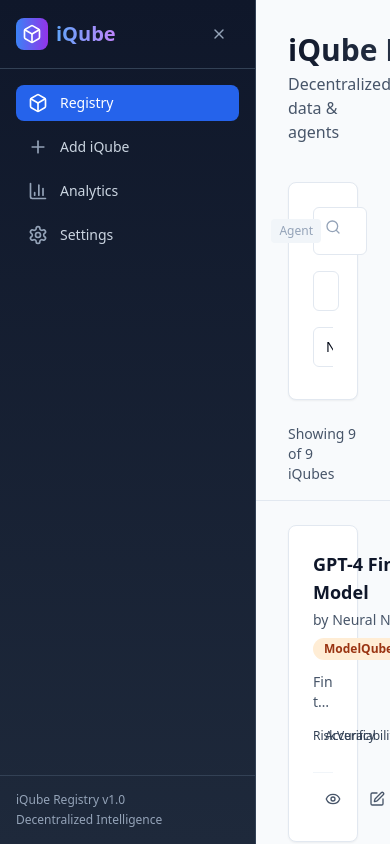
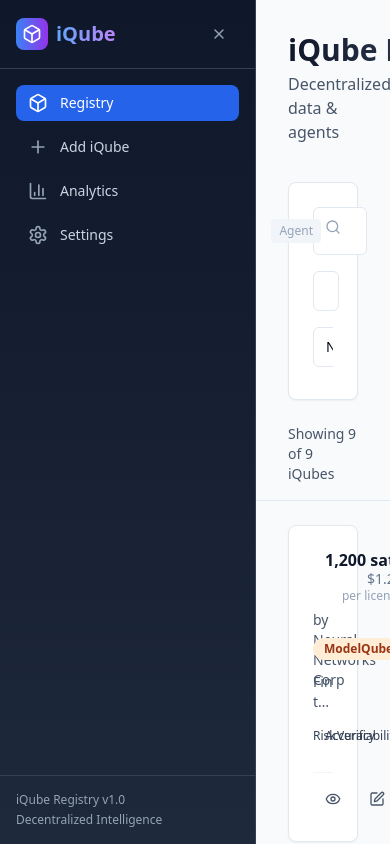
Before and after one commit to iQube-Protocol/iQube-registry, a React (Vite) app: page / in a window 390 px wide. Built offline with nearby package versions, Linux system fonts and the light colour scheme.

Commit message:
Fix: Prevent content overflow in IQube card
Ensure numbers and "pay to data" text stay within the IQube card boundaries in responsive and mobile modes.

```diff
--- a/src/components/registry/cards/IQubeGridCard.tsx
+++ b/src/components/registry/cards/IQubeGridCard.tsx
@@ -26,8 +26,8 @@ export const IQubeGridCard = ({
   return (
     <Card className="hover:shadow-lg transition-shadow duration-200 border-slate-200 h-full flex flex-col">
       <CardHeader className="pb-3 flex-shrink-0">
-        <div className="flex items-start justify-between">
-          <div className="flex-1 pr-4">
+        <div className="flex items-start justify-between gap-3">
+          <div className="flex-1 min-w-0">
             <h3 className="font-semibold text-lg text-slate-900 mb-1 line-clamp-2 min-h-[3.5rem]">
               {iQube.iQubeName}
             </h3>
@@ -36,14 +36,14 @@ export const IQubeGridCard = ({
             </p>
             <IQubeBadges iQube={iQube} />
           </div>
-          <div className="text-right flex-shrink-0 min-w-0">
-            <p className="font-bold text-slate-900 truncate text-base">
+          <div className="text-right flex-shrink-0 min-w-0 max-w-[120px]">
+            <p className="font-bold text-slate-900 text-base leading-tight break-words">
               {priceDisplay.primary}
             </p>
-            <p className="text-slate-500 truncate text-base">
+            <p className="text-slate-500 text-sm leading-tight break-words">
               {priceDisplay.secondary}
             </p>
-            <p className="text-xs text-slate-400 truncate">
+            <p className="text-xs text-slate-400 leading-tight break-words">
               per {iQube.priceTo.toLowerCase()}
             </p>
           </div>
```
